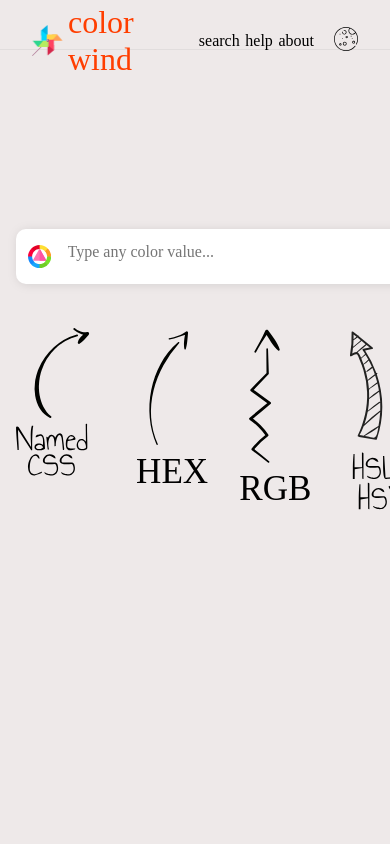
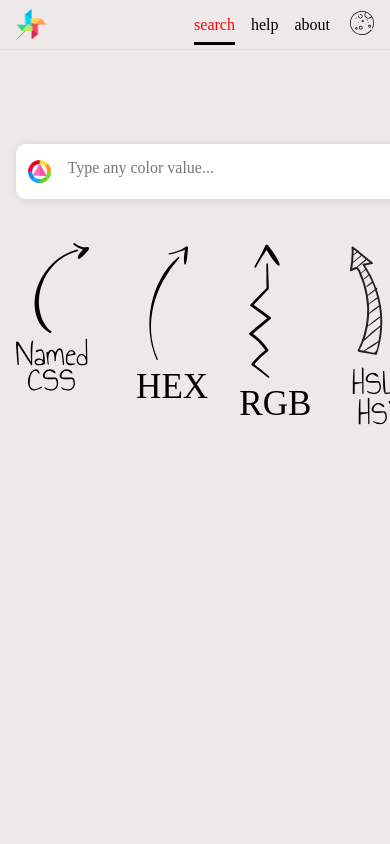
Before and after one commit to EricRovell/colors, a Svelte app: page / in a window 390 px wide. Shown: the top 844 px of the page. Built offline with nearby package versions, Linux system fonts and the light colour scheme.

Commit message:
active links

```diff
--- a/src/layout/Header.svelte
+++ b/src/layout/Header.svelte
@@ -1,5 +1,7 @@
 <script>
   import navRoutes from "@routes/navigation-routes.js";
+  import { link } from "svelte-spa-router";
+  import active from "svelte-spa-router/active";
 
   import Logo from "@components/svg/Logo.svelte";
   import ThemeToggle from "@components/ThemeToggle.svelte";
@@ -15,7 +17,9 @@
       <ol>
         {#each navRoutes as { label, href }}
           <li>
-            <a {href}>{label}</a>
+            <a {href} use:active use:link>
+              {label}
+            </a>
           </li>
         {/each}
       </ol>
@@ -71,24 +75,69 @@
 		font-size: 2em;
 		font-weight: 200;
     user-select: none;
-	}
+  }
 
   nav {
     grid-area: navigation;
+    height: 100%;
   }
 
   nav ol {
     display: grid;
     grid-auto-flow: column;
-    column-gap: 0.35em;
+    column-gap: 1em;
   }
 
+  nav ol,
+  nav li,
   nav a {
+    height: 100%;
+  }
+
+  a {
     color: black;
     text-transform: lowercase;
+    height: 100%;
+    display: flex;
+    justify-content: center;
+    align-items: center;
+  }
+
+  :global(nav a.active) {
+    color: red !important;
+    position: relative;
+  }
+
+  :global(nav a.active::after) {
+    content: "";
+    position: absolute;
+    bottom: 0;
+    left: 0;
+    width: 100%;
+    height: 3px;
+    background: black;
   }
 
   .controls {
     grid-area: controls;
   }
+
+
+  @media screen and (max-width: 520px) {
+
+    .header-wrapper {
+      width: 100%;
+      height: calc(50px + 10vh);
+    }
+
+    header {
+      height: 50px;
+      padding: 0.25em 1em;
+    }
+
+    .logo h1 {
+      display: none;
+    }
+
+  }
 </style>
```
